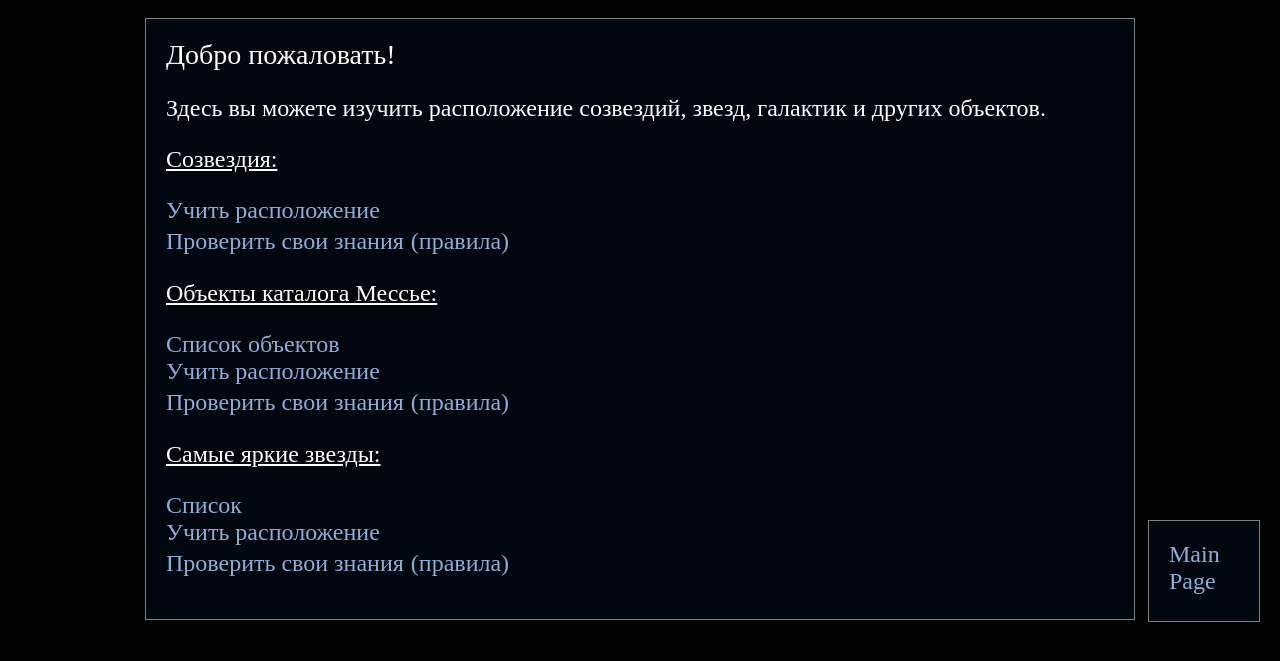
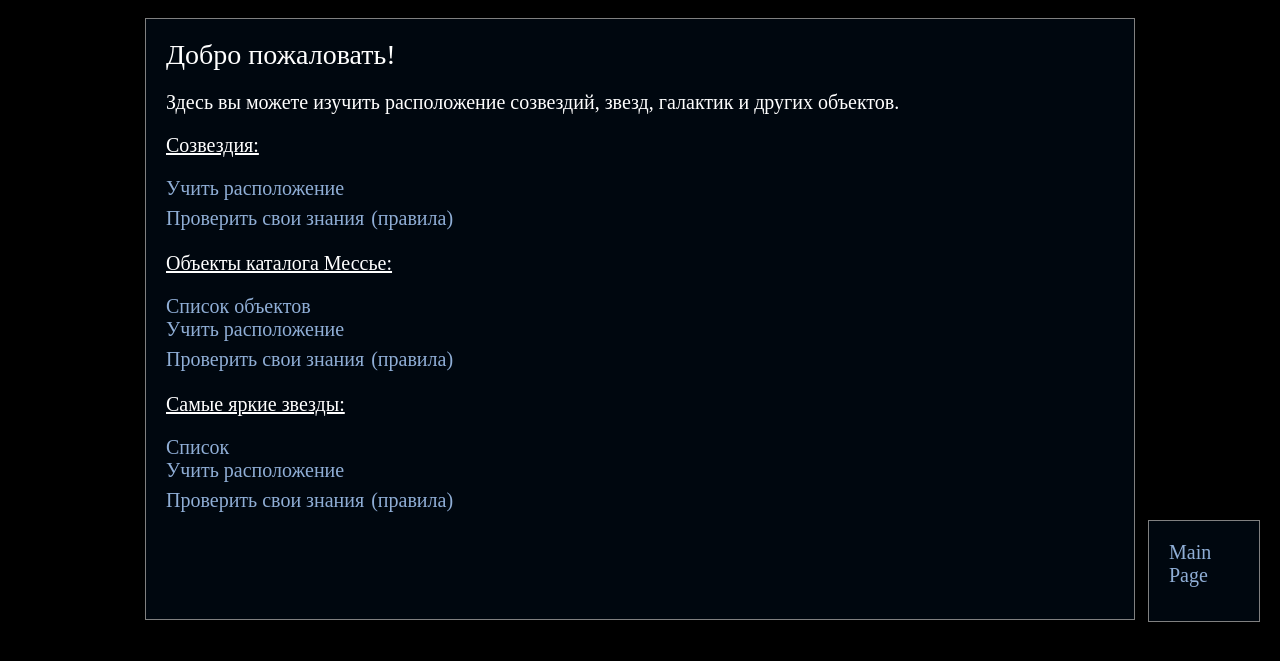
Before and after one commit to startournament/tournament, a Flask app: page / in a window 1280 px wide. Shown: the top 661 px of the page. Run offline with Flask 2, Linux system fonts and the light colour scheme.

Commit message:
Font-size 20

```diff
--- a/app/static/styles/styles.css
+++ b/app/static/styles/styles.css
@@ -1,11 +1,11 @@
 p {
-    font-size: 24;
+    font-size: 20;
 }
 
 a  {
     text-decoration: none;
     color: #8FAED6 !important;
-    font-size: 24;
+    font-size: 20;
 }
 
 a:hover {
```
